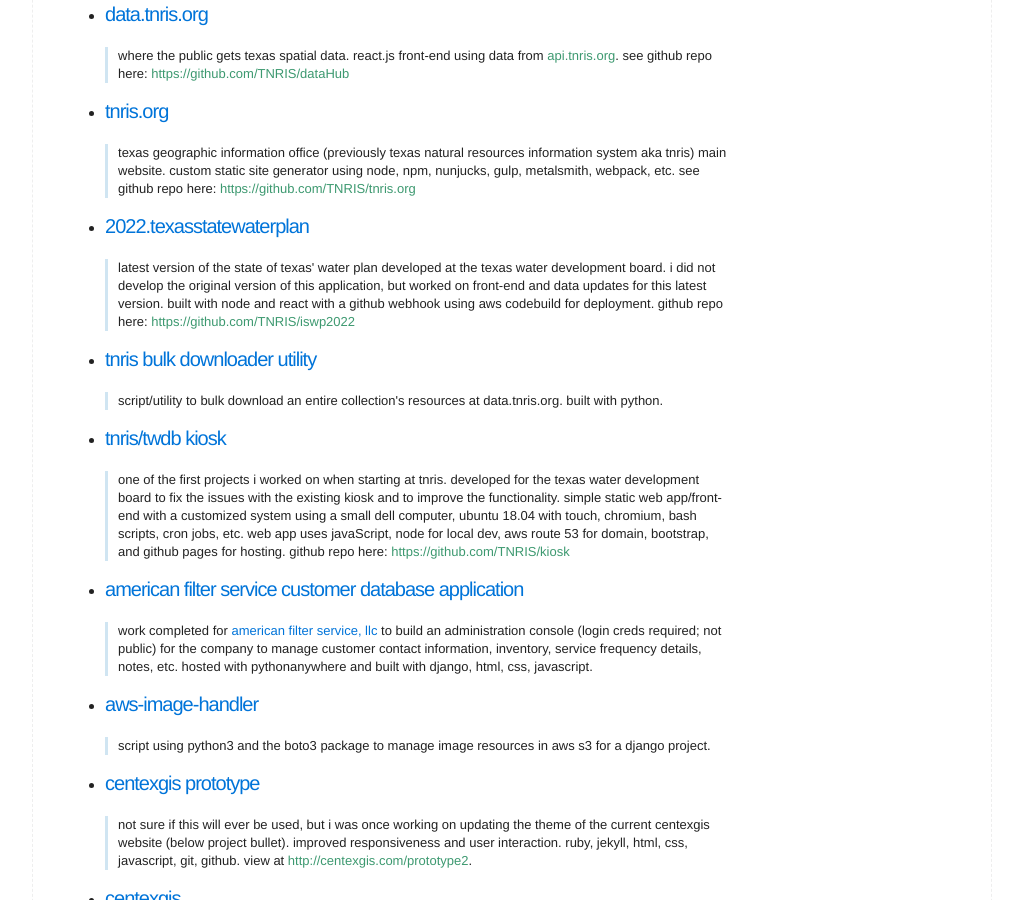
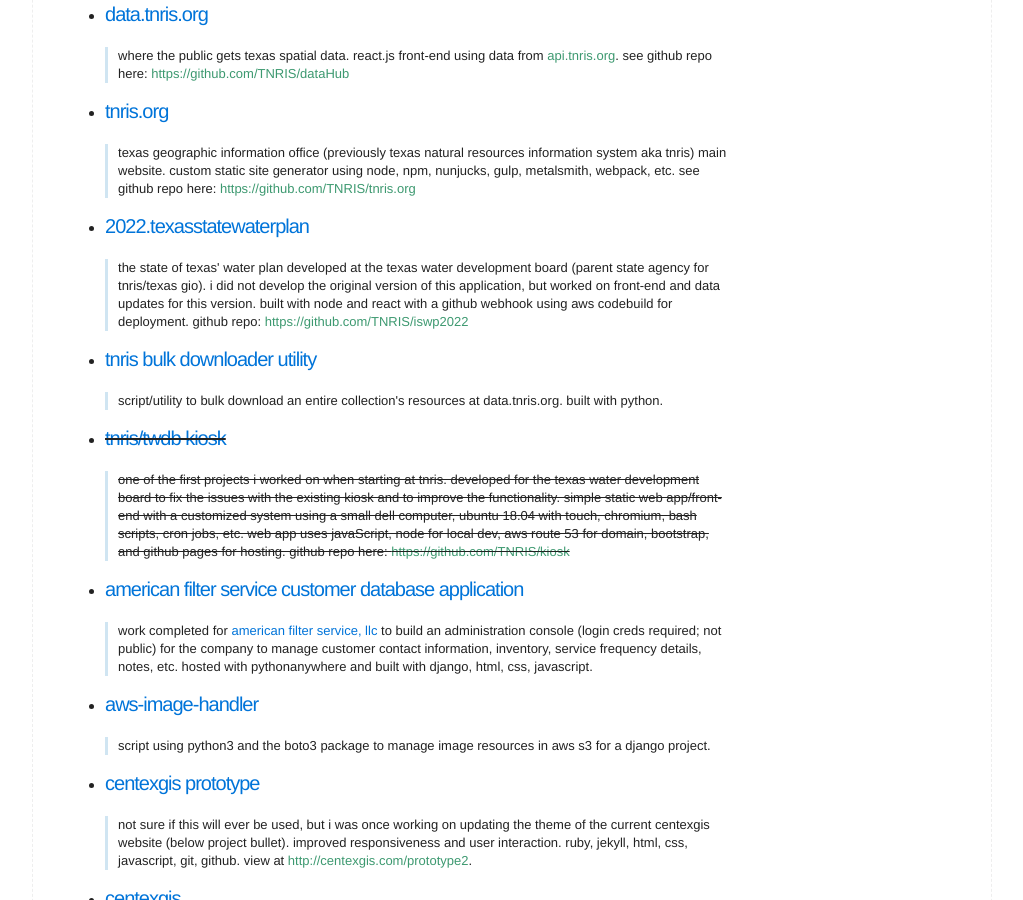
Before and after one commit to jwhaney/jwhaney.github.io, a Jekyll site: the page built from index.html, in a window 1280 px wide and 900 px high, scrolled down 435 px. Shown: the whole window, without its empty margins (128-1151 px from the left). Built offline with Jekyll 4.4.1, drawn with Linux system fonts in a browser that asks for light colours.

Commit message:
Update index.html

```diff
--- a/index.html
+++ b/index.html
@@ -40,9 +40,8 @@
     <li>
       <h3 id="2022texasstatewaterplan"><a class="blue" href="https://2022.texasstatewaterplan.org/">2022.texasstatewaterplan</a></h3>
       <blockquote>
-        <p>latest version of the state of texas' water plan developed at the texas water development board. i did not develop the original version of this application,
-          but worked on front-end and data updates for this latest version. built with node and react with a github webhook using aws codebuild for deployment.
-          github repo here: <a class="olive" href="https://github.com/TNRIS/iswp2022">https://github.com/TNRIS/iswp2022</a>
+        <p>
+          the state of texas' water plan developed at the texas water development board (parent state agency for tnris/texas gio). i did not develop the original version of this application, but worked on front-end and data updates for this version. built with node and react with a github webhook using aws codebuild for deployment. github repo: <a class="olive" href="https://github.com/TNRIS/iswp2022">https://github.com/TNRIS/iswp2022</a>
         </p>
       </blockquote>
     </li>
@@ -53,12 +52,16 @@
       </blockquote>
     </li>
     <li>
+      <del>
       <h3 id="tnris-twdb-kiosk"><a class="blue" href="https://kiosk.tnris.org">tnris/twdb kiosk</a></h3>
       <blockquote>
-        <p>one of the first projects i worked on when starting at tnris. developed for the texas water development board to fix the issues with the existing kiosk and to improve the functionality. simple static web app/front-end with
+        <p>
+          one of the first projects i worked on when starting at tnris. developed for the texas water development board to fix the issues with the existing kiosk and to improve the functionality. simple static web app/front-end with
           a customized system using a small dell computer, ubuntu 18.04 with touch, chromium, bash scripts, cron jobs, etc. web app uses javaScript, node for local dev, aws route 53 for domain, bootstrap, and github pages for hosting.
-          github repo here: <a class="olive" href="https://github.com/TNRIS/kiosk">https://github.com/TNRIS/kiosk</a></p>
+          github repo here: <a class="olive" href="https://github.com/TNRIS/kiosk">https://github.com/TNRIS/kiosk</a>
+        </p>
       </blockquote>
+      </del>
     </li>
     <li>
       <h3 id="american-filter-service"><a class="blue" href="https://americanfilterservice.pythonanywhere.com/">american filter service customer database application</a></h3>
```
